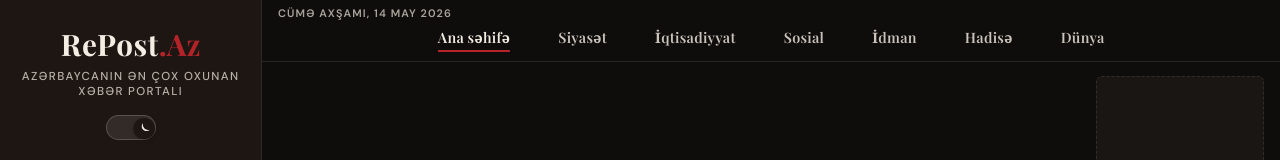
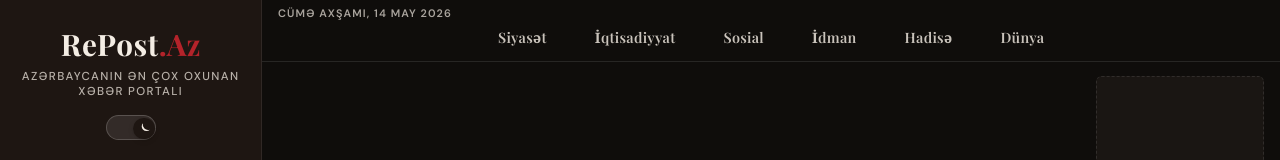
Before and after one commit to Alikh0801/Repost.az, a React (Vite) app in the folder repost/client/: page / in a window 1280 px wide. Shown: the top 160 px of the page. Built offline with nearby package versions, Linux system fonts and the light colour scheme; no server answers; a web font is replaced by a local one.

Commit message:
home page removed

```diff
--- a/repost/client/src/components/site-navbar/SiteNavbar.tsx
+++ b/repost/client/src/components/site-navbar/SiteNavbar.tsx
@@ -6,7 +6,6 @@ import {
   CATALOG,
   HOME_VIEW_ID,
   type CatalogId,
-  type NavViewId,
 } from "../../shared/types/catalog";
 import { formatNavbarDate } from "../../shared/lib/format-navbar-date";
 import { PageContainer } from "../page-container/PageContainer";
@@ -21,8 +20,10 @@ export function SiteNavbar() {
   const { pathname } = useLocation();
   const [now, setNow] = useState(() => new Date());
 
-  const selectView = (id: NavViewId) => {
-    setActiveView(id);
+  const selectCategory = (id: CatalogId) => {
+    // Home link göstərilmir; eyni rubrika yenidən kliklənsə home rejiminə qayıtsın.
+    const next = activeView === id ? HOME_VIEW_ID : id;
+    setActiveView(next);
     if (pathname !== "/") {
       navigate("/");
     }
@@ -52,17 +53,6 @@ export function SiteNavbar() {
         </time>
         <nav className="site-navbar__nav" aria-label={t("nav.ariaLabel")}>
           <ul className="site-nav__list">
-            <li className="site-nav__item">
-              <button
-                type="button"
-                className="site-nav__tab"
-                data-active={activeView === HOME_VIEW_ID}
-                aria-pressed={activeView === HOME_VIEW_ID}
-                onClick={() => selectView(HOME_VIEW_ID)}
-              >
-                {t("nav.home")}
-              </button>
-            </li>
             {CATALOG.map(({ id, labelKey }) => (
               <li key={id} className="site-nav__item">
                 <button
@@ -70,7 +60,7 @@ export function SiteNavbar() {
                   className="site-nav__tab"
                   data-active={activeView === id}
                   aria-pressed={activeView === id}
-                  onClick={() => selectView(id as CatalogId)}
+                  onClick={() => selectCategory(id)}
                 >
                   {t(labelKey)}
                 </button>
```
